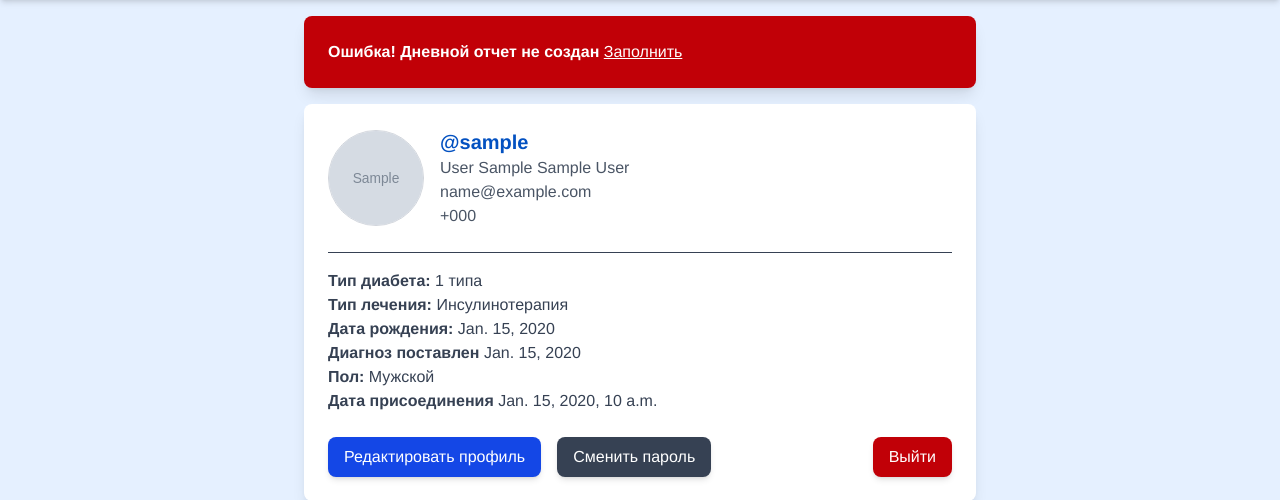
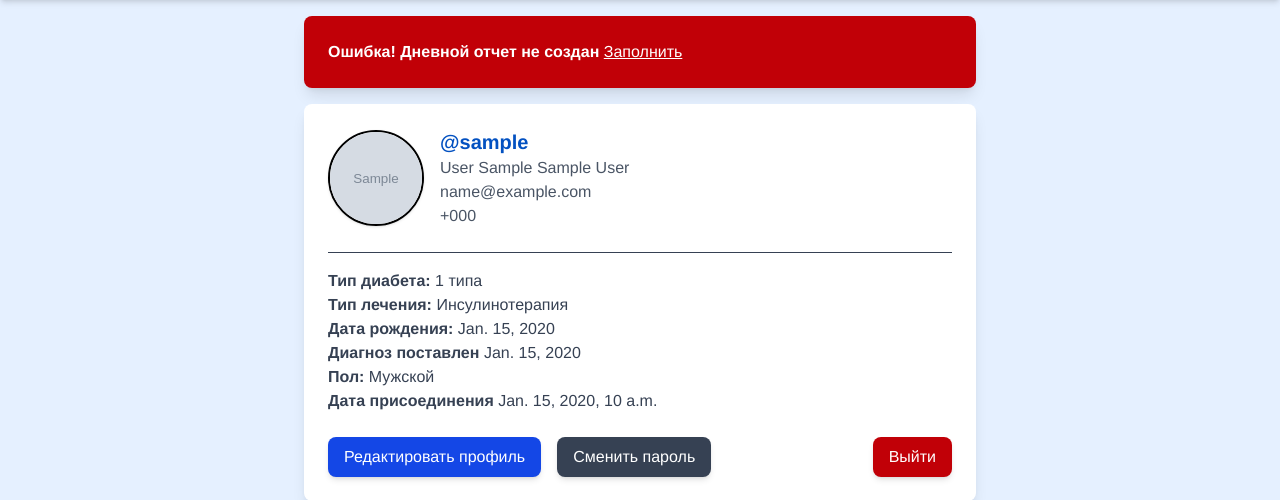
Before and after one commit to Alexander-vlk/dialog, a Django app: page /cabinet/ in a window 1280 px wide. Shown: the part 72-572 px from the top of the page. Run offline with Django 5.2, Linux system fonts and the light colour scheme; a user stored in the database is signed in; tables that the repository leaves empty hold one stand-in row (values such as "Sample post"); grey boxes marked "Sample" are stand-in pictures; data that the repository does not hold is empty; some libraries are stand-ins or nearby versions.

Commit message:
style: change profile image

```diff
--- a/dialog_backend/cabinet/templates/cabinet/cabinet.html
+++ b/dialog_backend/cabinet/templates/cabinet/cabinet.html
@@ -15,11 +15,14 @@
 </div>
 <div class="max-w-2xl mx-auto my-4 p-6 bg-white shadow-lg rounded-lg">
     <div class="flex items-center space-x-4">
-        <img
+        <div class="w-24 h-24 rounded overflow-hidden shadow rounded-full border-2">
+            <img
             {% if cabinet.image %}
             src="{{ cabinet.image.url }}"
             {% endif %}
-            alt="Профиль" class="w-24 h-24 rounded-full border border-gray-300">
+            alt="Профиль" class="w-full h-full object-cover"
+        >
+        </div>
 
         <div>
             <h2 class="text-xl font-bold text-primary">@<span id="userName">{{ request.user.username }}</span></h2>
```
